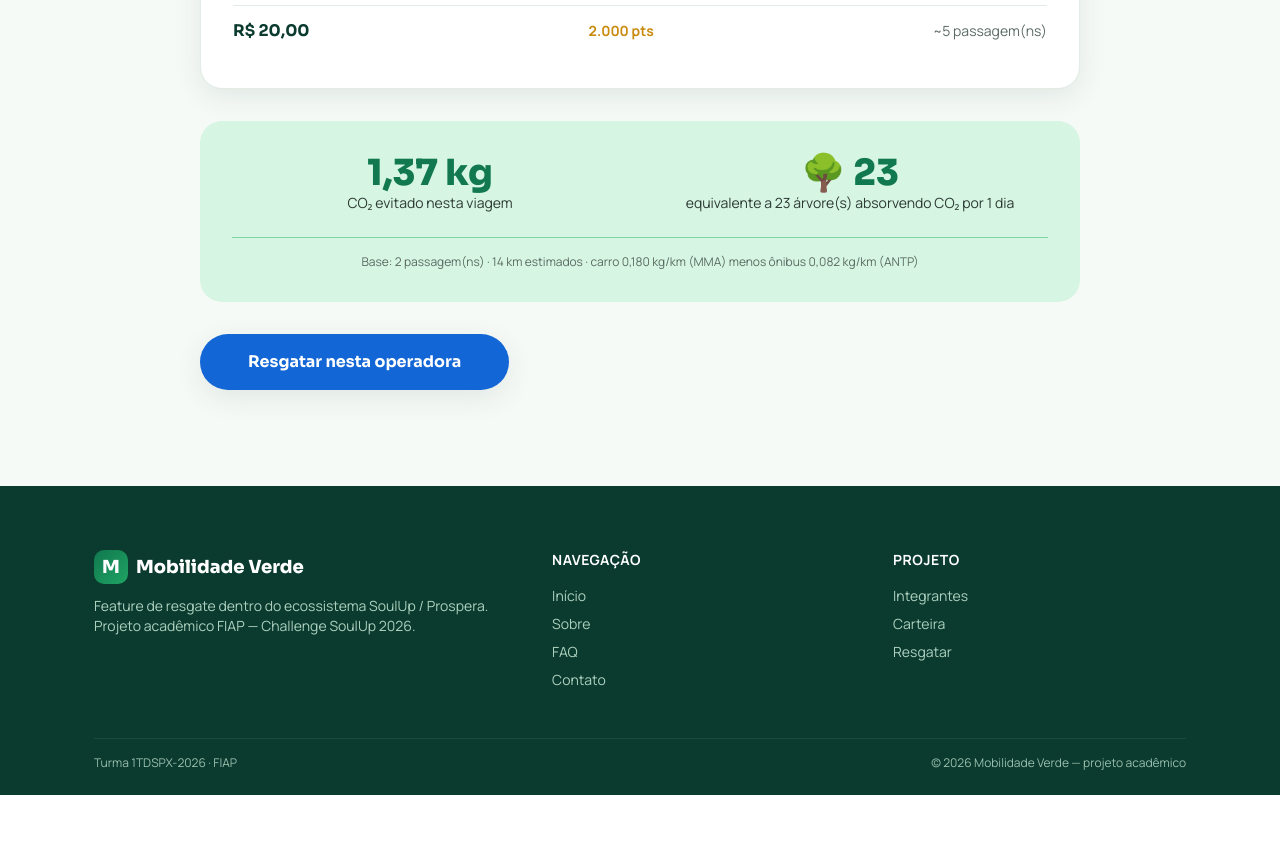
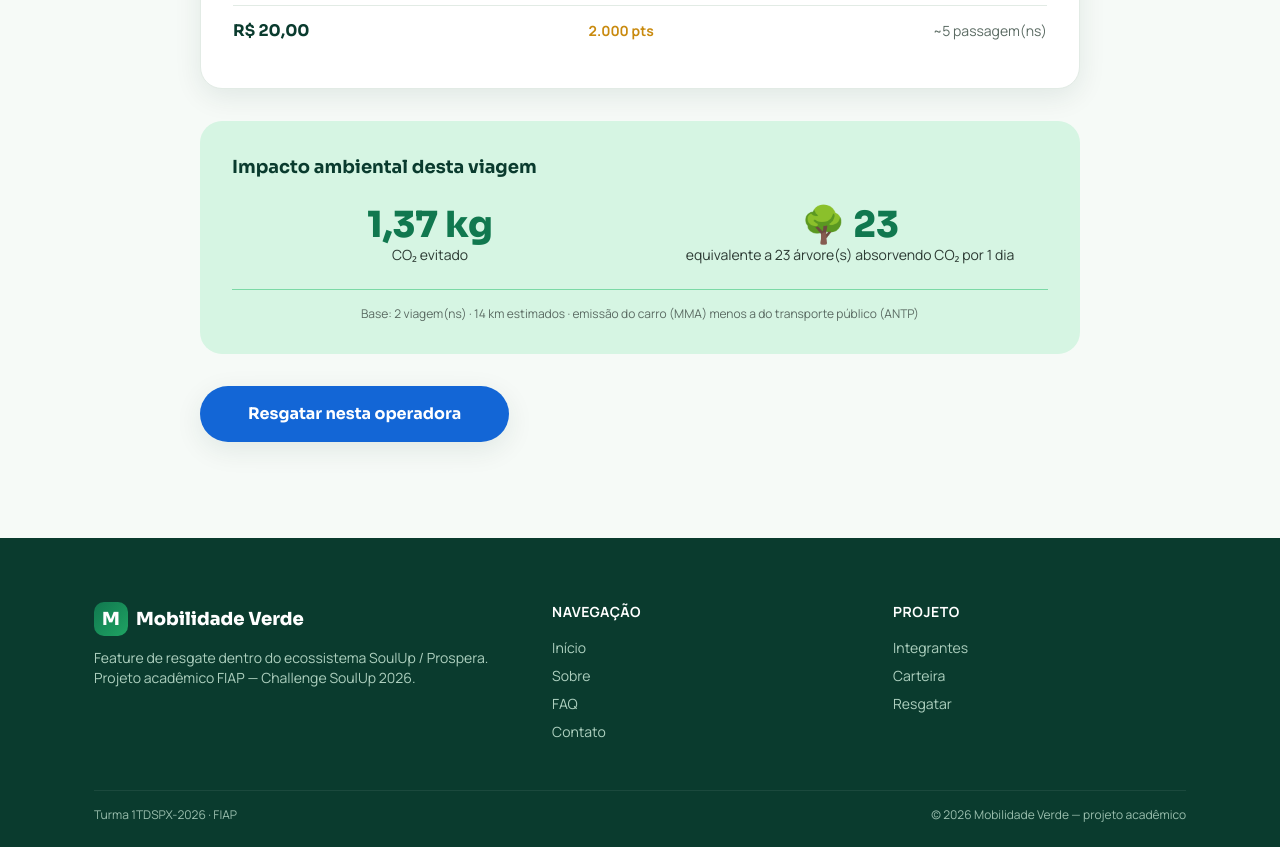
Before and after one commit to EstevesArtur/mobilidade-verde-front, a React (Vite) app: page /operadoras/1 in a window 1280 px wide. Shown: the part 780-1627 px from the top of the page. Before the commit the page ends 1575 px from the top, so only its background shows below. Built offline with nearby package versions, Linux system fonts and the light colour scheme.

Commit message:
feat: titulo configuravel no painel de impacto

```diff
--- a/src/components/mobilidade/impacto-co2.tsx
+++ b/src/components/mobilidade/impacto-co2.tsx
@@ -4,19 +4,22 @@ import type { Impacto } from "../../types/impacto";
 // CO2 evitado e (carro 0,180 - onibus 0,082) x km.
 interface ImpactoCo2Props {
   impacto: Impacto;
+  // Na tela do cupom e "desta viagem"; na carteira e o acumulado do usuario
+  titulo?: string;
 }
 
-export function ImpactoCo2({ impacto }: ImpactoCo2Props) {
+export function ImpactoCo2({ impacto, titulo = "Impacto ambiental desta viagem" }: ImpactoCo2Props) {
   return (
     <section
-      aria-label="Impacto ambiental desta viagem"
+      aria-label={titulo}
       className="grid grid-cols-2 gap-6 rounded-grande bg-soul-100 p-6 text-center sm:p-8"
     >
+      <h2 className="font-display col-span-full text-left text-lg font-bold text-soul-900">{titulo}</h2>
       <div>
         <p className="font-display text-3xl font-extrabold text-soul-700 sm:text-4xl">
           {impacto.co2EvitadoKg.toLocaleString("pt-BR")} kg
         </p>
-        <p className="text-sm text-grafite-700">CO₂ evitado nesta viagem</p>
+        <p className="text-sm text-grafite-700">CO₂ evitado</p>
       </div>
       <div>
         <p className="font-display text-3xl font-extrabold text-soul-700 sm:text-4xl">
@@ -27,8 +30,8 @@ export function ImpactoCo2({ impacto }: ImpactoCo2Props) {
         </p>
       </div>
       <p className="col-span-full border-t border-soul-300 pt-4 text-xs text-grafite-500">
-        Base: {impacto.passagens} passagem(ns) · {impacto.kmEstimado} km
-        estimados · carro 0,180 kg/km (MMA) menos ônibus 0,082 kg/km (ANTP)
+        Base: {impacto.passagens} viagem(ns) · {impacto.kmEstimado} km
+        estimados · emissão do carro (MMA) menos a do transporte público (ANTP)
       </p>
     </section>
   );
```
